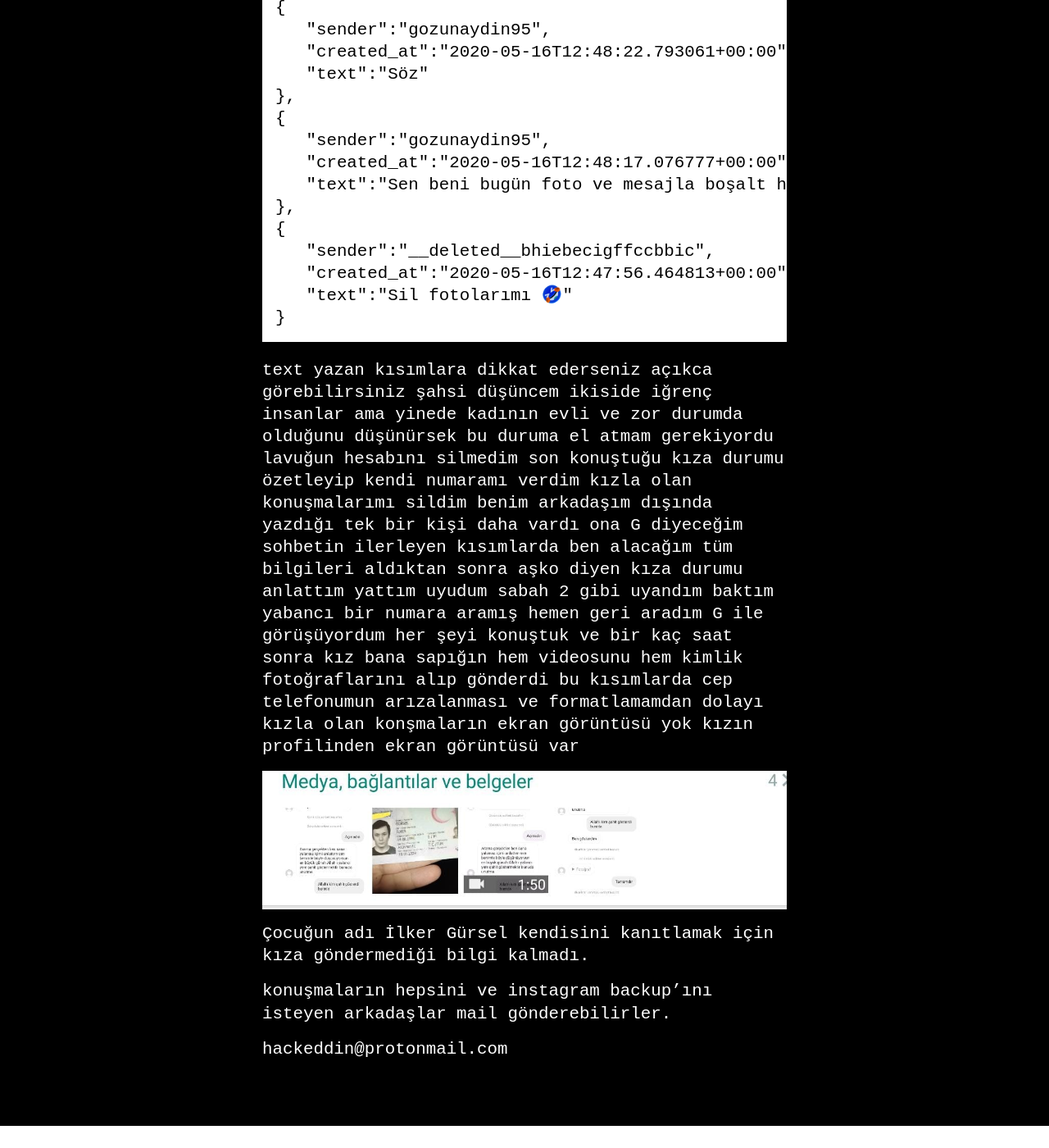
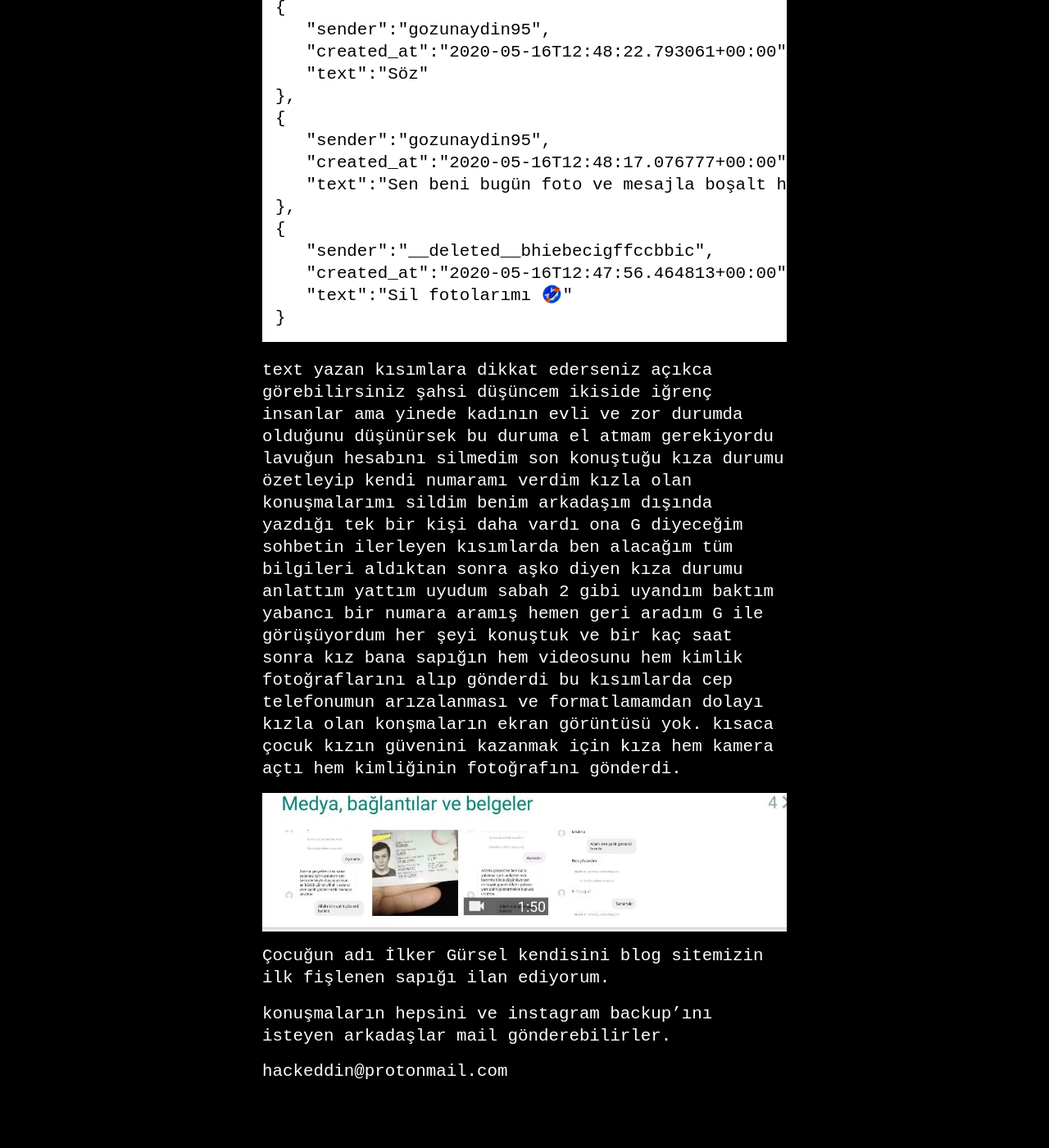
Before and after one commit to hackeddin/blog, a Jekyll site: the page built from _posts/2020-11-07-bozuyuklu-capkin.md, in a window 1280 px wide and 1400 px high, scrolled down 19188 px. Shown: the whole window at 82% size. Built offline with Jekyll 4.4.1, drawn with Linux system fonts in a browser that asks for light colours; before the commit the page ends 20561 px from its top, so only the background shows below that.

Commit message:
Update 2020-11-07-bozuyuklu-capkin.md

```diff
--- a/_posts/2020-11-07-bozuyuklu-capkin.md
+++ b/_posts/2020-11-07-bozuyuklu-capkin.md
@@ -257,13 +257,14 @@ diğeri
 
 
 
-text yazan kısımlara dikkat ederseniz açıkca görebilirsiniz şahsi düşüncem ikiside iğrenç insanlar ama yinede kadının evli ve zor durumda olduğunu düşünürsek bu duruma el atmam gerekiyordu lavuğun hesabını silmedim son konuştuğu kıza durumu özetleyip kendi numaramı verdim kızla olan konuşmalarımı sildim benim arkadaşım dışında yazdığı tek bir kişi daha vardı ona G diyeceğim sohbetin ilerleyen kısımlarda ben alacağım tüm bilgileri aldıktan sonra aşko diyen kıza durumu anlattım yattım uyudum sabah 2 gibi uyandım baktım yabancı bir numara aramış hemen geri aradım G ile görüşüyordum her şeyi konuştuk ve bir kaç saat sonra kız bana sapığın hem videosunu hem kimlik fotoğraflarını alıp gönderdi bu kısımlarda cep telefonumun arızalanması ve formatlamamdan dolayı kızla olan konşmaların ekran görüntüsü yok kızın profilinden ekran görüntüsü var
+
+text yazan kısımlara dikkat ederseniz açıkca görebilirsiniz şahsi düşüncem ikiside iğrenç insanlar ama yinede kadının evli ve zor durumda olduğunu düşünürsek bu duruma el atmam gerekiyordu lavuğun hesabını silmedim son konuştuğu kıza durumu özetleyip kendi numaramı verdim kızla olan konuşmalarımı sildim benim arkadaşım dışında yazdığı tek bir kişi daha vardı ona G diyeceğim sohbetin ilerleyen kısımlarda ben alacağım tüm bilgileri aldıktan sonra aşko diyen kıza durumu anlattım yattım uyudum sabah 2 gibi uyandım baktım yabancı bir numara aramış hemen geri aradım G ile görüşüyordum her şeyi konuştuk ve bir kaç saat sonra kız bana sapığın hem videosunu hem kimlik fotoğraflarını alıp gönderdi bu kısımlarda cep telefonumun arızalanması ve formatlamamdan dolayı kızla olan konşmaların ekran görüntüsü yok. kısaca çocuk kızın güvenini kazanmak için kıza hem kamera açtı hem kimliğinin fotoğrafını gönderdi.
 
 ![14](https://hackeddin.com/bozuyuklu-capkin/14.jpg)
 
 
 
-Çocuğun adı İlker Gürsel kendisini kanıtlamak için kıza göndermediği bilgi kalmadı.
+Çocuğun adı İlker Gürsel kendisini blog sitemizin ilk fişlenen sapığı ilan ediyorum.
 
 konuşmaların hepsini ve instagram backup'ını isteyen arkadaşlar mail gönderebilirler.
 
```
